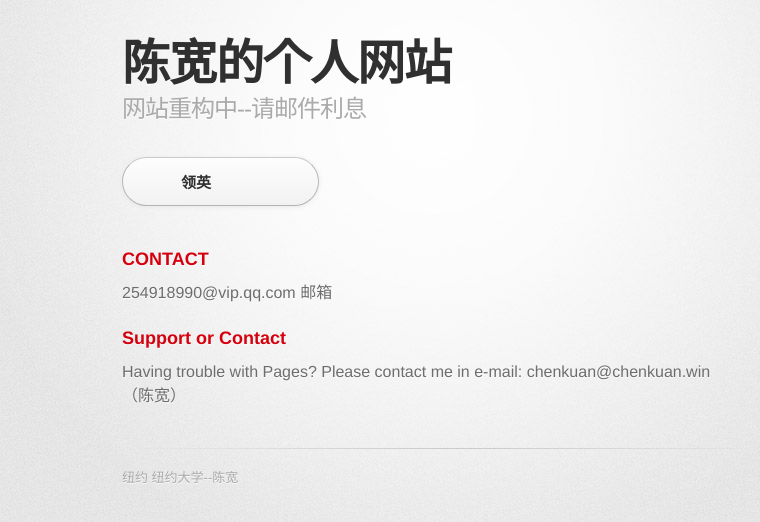
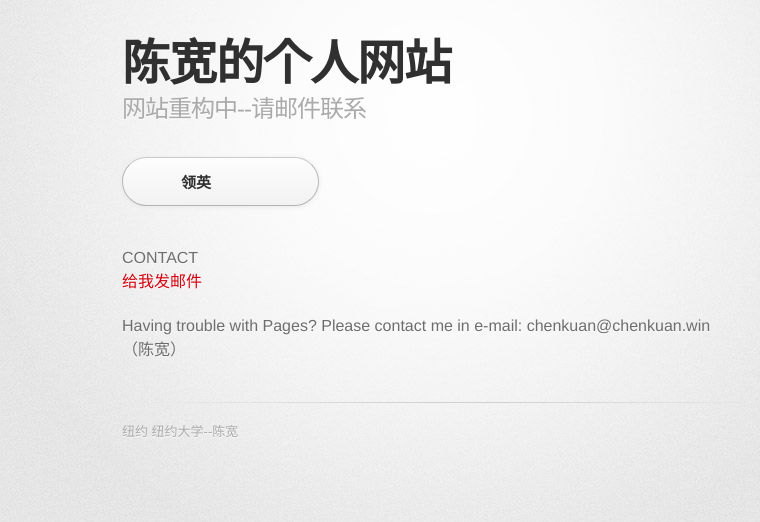
Before and after one commit to dakuange/dakuange.github.io, a plain HTML site: page index.html in a window 1280 px wide. Shown: the whole page, without its empty margins (208-968 px from the left). Drawn offline with Linux system fonts and the light colour scheme; a web font is replaced by a local one.

Commit message:
Update index.html

```diff
--- a/index.html
+++ b/index.html
@@ -19,17 +19,15 @@
 
         <header>
           <h1>陈宽的个人网站</h1>
-          <h2>网站重构中--请邮件利息</h2>
+          <h2>网站重构中--请邮件联系</h2>
         </header>
 
         <section id="downloads" class="clearfix">
           <a href="https://www.linkedin.com/in/chenkuan2018/" class="button"><span>领英</span></a>
         </section>
-         <h3>
- <a id="contact" class="anchor" href="#contact" aria-hidden="true"><span class="octicon octicon-link"></span></a>CONTACT</h3>
- <p>254918990@vip.qq.com 邮箱</a></p>
-  <h3>
-<a id="support-or-contact" class="anchor" href="#support-or-contact" aria-hidden="true"><span class="octicon octicon-link"></span></a>Support or Contact</h3>
+
+<a id="contact" class="anchor" href="#contact" aria-hidden="true"><span class="octicon octicon-link"></span></a>CONTACT</h3>
+<p><a href="mailto:chenkuan@chenkuan.win">给我发邮件</a></p>
 
 <p>Having trouble with Pages? Please contact me in e-mail: chenkuan@chenkuan.win （陈宽）</p>
         </section>
```
